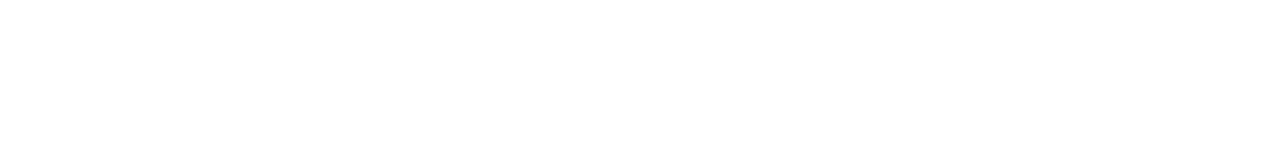
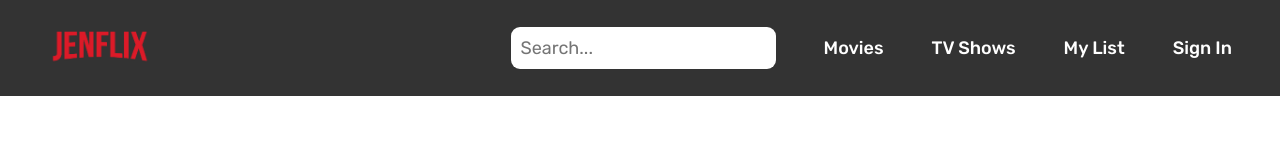
Before and after one commit to rosajen27/jenflix, a plain HTML site: page index.html in a window 1280 px wide. Drawn offline with Linux system fonts and the light colour scheme.

Commit message:
header & navigation styles, links, and search bar

```diff
--- a/assets/css/style.css
+++ b/assets/css/style.css
@@ -8,3 +8,52 @@ html {
   /* font-size: 10px (10px / 16px = 0.625 = 62.5%) - Percentage of user's browser font-size setting*/
   font-size: 62.5%;
 }
+
+body {
+  font-family: "Rubik", sans-serif;
+  line-height: 1;
+  font-weight: 400;
+}
+
+/* SECTION: HEADER & NAVIGATION */
+.header {
+    display: flex;
+    justify-content: space-between;
+    align-items: center;
+    height: 9.6rem;
+    padding: 0 4.8rem;
+    background-color: #333;
+}
+
+.logo {
+    height: 4rem;
+}
+
+.main-nav-list {
+    list-style: none;
+    display: flex;
+    align-items: center;
+    gap: 4.8rem;
+}
+
+.main-nav-list input {
+    padding: 1rem;
+    font-size: 1.8rem;
+    font-family: inherit;
+    border: none;
+    border-radius: 9px;
+}
+.main-nav-link:link,
+.main-nav-link:visited {
+    display: inline-block;
+    text-decoration: none;
+    color: #fff;
+    font-weight: 500;
+    font-size: 1.8rem;
+    transition: all 0.3s;
+}
+
+.main-nav-link:hover,
+.main-nav-link:active {
+    color: #e6e6e6;
+}
--- a/index.html
+++ b/index.html
@@ -1,5 +1,6 @@
 <!DOCTYPE html>
 <html lang="en">
+
 <head>
     <meta charset="UTF-8">
     <meta http-equiv="X-UA-Compatible" content="IE=edge">
@@ -10,11 +11,25 @@
     <link rel="stylesheet" href="./assets/css/style.css">
     <title>JENFLIX</title>
 </head>
+
 <body>
     <!-- Header & Navigation -->
+    <header class="header">
+        <a href="#"><img class="logo" alt="Jenflix Logo" src="./assets/img/logo.png"></a>
+        <nav class="main-nav">
+            <ul class="main-nav-list">
+                <li><input type="search" placeholder="Search..."></li>
+                <li><a href="#" class="main-nav-link">Movies</a></li>
+                <li><a href="#" class="main-nav-link">TV Shows</a></li>
+                <li><a href="#" class="main-nav-link">My List</a></li>
+                <li><a href="#" class="main-nav-link">Sign In</a></li>
+            </ul>
+        </nav>
+    </header>
     <!-- Main Section / Hero -->
     <!-- Movie Categories : Multiple Sections -->
     <!-- Footer -->
     <script src="./assets/js/index.js"></script>
 </body>
+
 </html>
```
Also changed, not shown: assets/img/logo.png (added).
